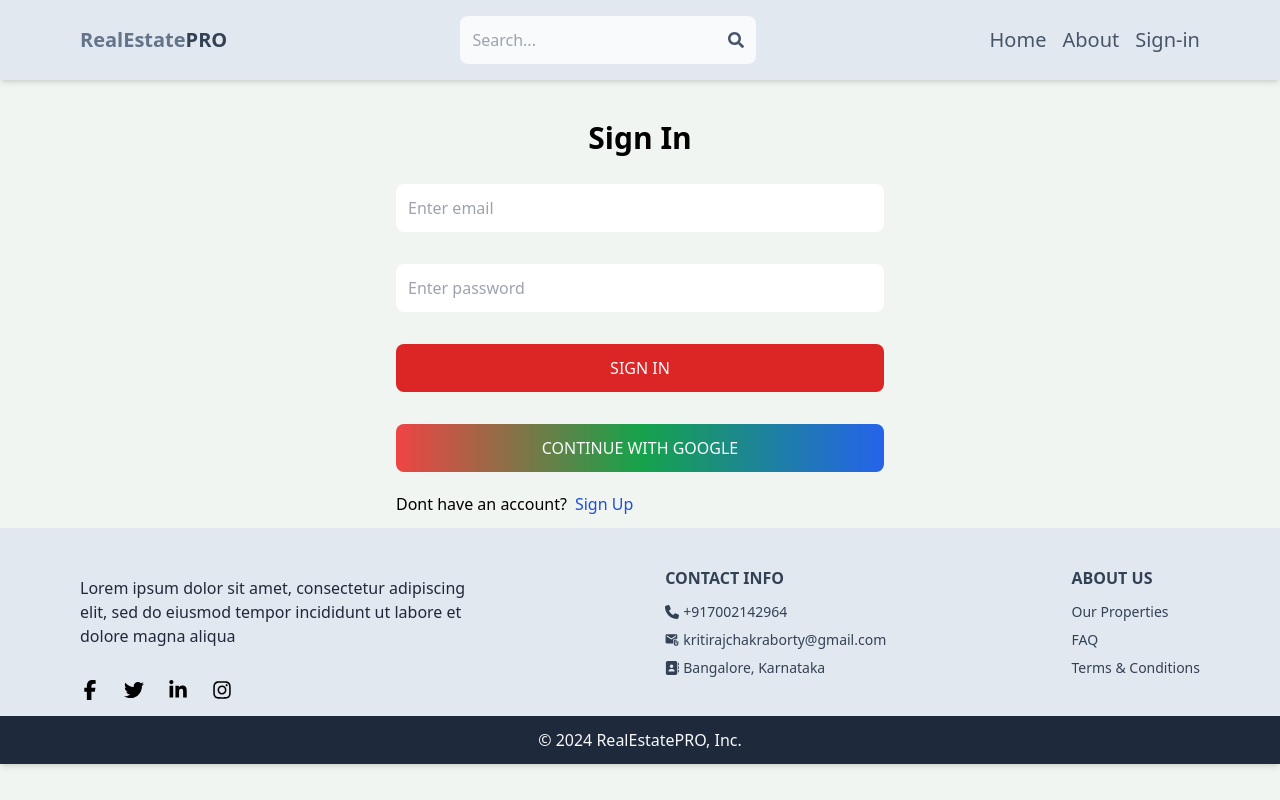
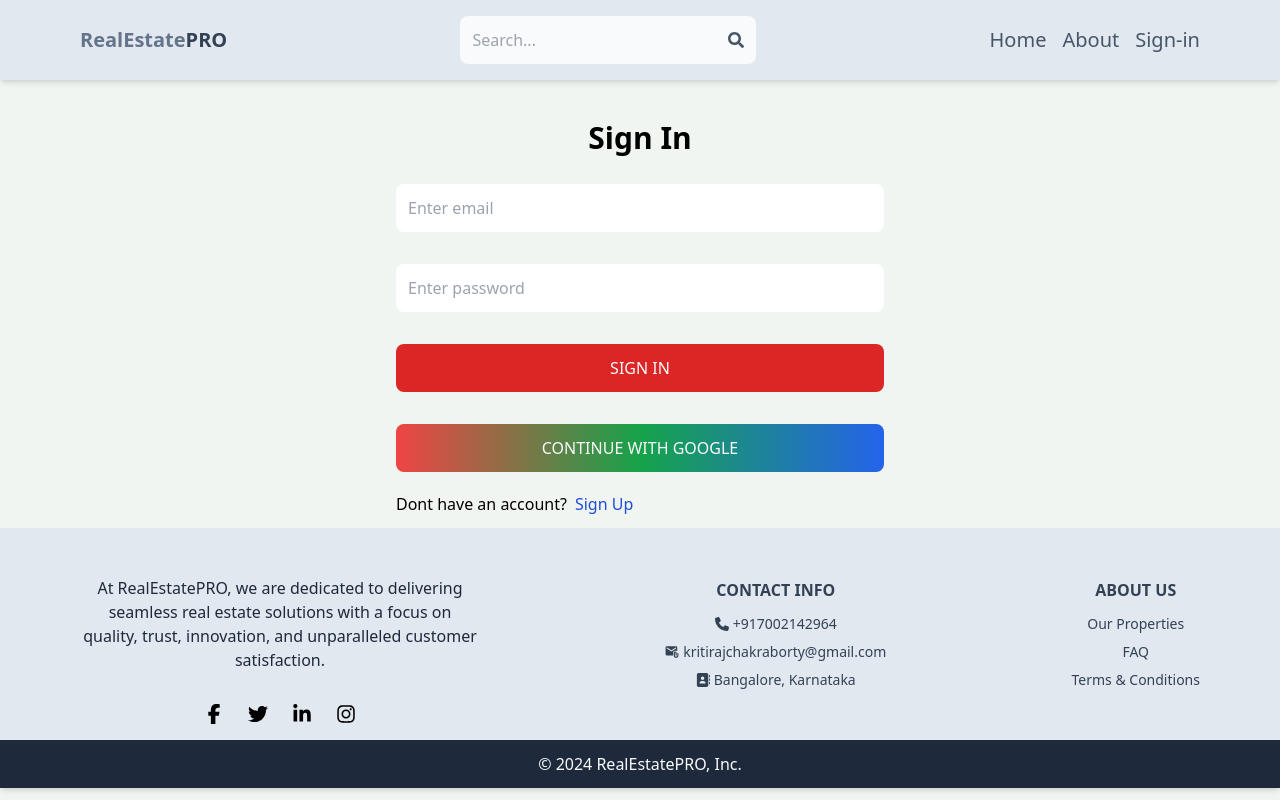
Before and after one commit to KritirajChakraborty/realestate-client, a React (Vite) app: page /signin in a window 1280 px wide. Built offline with nearby package versions, Linux system fonts and the light colour scheme; no server answers.

Commit message:
minor ui and logic fix

```diff
--- a/src/components/Banner.jsx
+++ b/src/components/Banner.jsx
@@ -5,14 +5,14 @@ export default function Banner() {
     <div className='bg-[url("/bannerImg.jpg")] bg-cover bg-center bg-no-repeat max-w-full md:p-28 p-4'>
       <div className="h-[500px]  mx-auto">
         <div className=" pt-32 flex flex-col gap-3 items-center">
-          <h2 className="font-primary text-3xl font-semibold text-center uppercase">
+          <h2 className="text-2xl sm:text-3xl font-bold text-center uppercase">
             enjoy a luxury experience
           </h2>
-          <p className="font-primary text-center text-Black font-semibold">
+          <p className="text-center text-slate-800 font-semibold">
             Find the best property according to your needs...
           </p>
           <Link to="/search">
-            <button className="bg-white text-Black border-none font-semibold px-6 py-2 capitalize rounded-lg hover:bg-black hover:text-white transition-all duration-300">
+            <button className="bg-slate-100 text-slate-700 border-none font-semibold px-6 py-2 capitalize rounded-lg hover:bg-slate-800 hover:text-slate-100 transition-all duration-300">
               See Collections
             </button>
           </Link>
--- a/src/components/Footer.jsx
+++ b/src/components/Footer.jsx
@@ -14,36 +14,37 @@ export default function Footer() {
   return (
     <>
       <footer className="bg-slate-200 shadow-md ">
-        <div className="mx-auto p-4 flex flex-col md:flex-row items-center justify-between gap-6 max-w-6xl">
-          <div className="md:w-[400px]">
+        <div className="mx-auto p-4 flex flex-col md:flex-row text-center items-center justify-between gap-6 max-w-6xl">
+          <div className="md:w-[400px] text-center">
             <p className="my-8 text-slate-800">
-              Lorem ipsum dolor sit amet, consectetur adipiscing elit, sed do
-              eiusmod tempor incididunt ut labore et dolore magna aliqua
+              At RealEstatePRO, we are dedicated to delivering seamless real
+              estate solutions with a focus on quality, trust, innovation, and
+              unparalleled customer satisfaction.
             </p>
-            <div className="flex items-center gap-6">
-              <FaFacebookF className="w-5 h-5 cursor-pointer hover:text-orange-600" />
-              <FaTwitter className="w-5 h-5 cursor-pointer hover:text-orange-600" />
-              <FaLinkedinIn className="w-5 h-5 cursor-pointer hover:text-orange-600" />
-              <FaInstagram className="w-5 h-5 cursor-pointer hover:text-orange-600" />
+            <div className="flex justify-center gap-6">
+              <FaFacebookF className="w-5 h-5 cursor-pointer hover:text-red-600" />
+              <FaTwitter className="w-5 h-5 cursor-pointer hover:text-red-600" />
+              <FaLinkedinIn className="w-5 h-5 cursor-pointer hover:text-red-600" />
+              <FaInstagram className="w-5 h-5 cursor-pointer hover:text-red-600" />
             </div>
           </div>
 
           <div className="text-slate-700">
             <h4 className="font-semibold mb-3 uppercase">Contact info</h4>
-            <div className="flex flex-col justify-between space-y-2">
+            <div className="flex flex-col justify-between items-center space-y-2">
               <button
                 onClick={handleCallClick}
-                className="text-sm flex gap-1 items-center hover:text-orange-600 border-none"
+                className="text-sm flex gap-1 items-center hover:text-red-600 border-none"
               >
                 <FaPhone /> +{phoneNumber}
               </button>
               <Link to={`mailto:kritirajchakraborty@gmail.com`}>
-                <button className="text-sm flex gap-1 items-center hover:text-orange-600 border-none">
+                <button className="text-sm flex gap-1 items-center hover:text-red-600 border-none">
                   <MdAttachEmail className="text-md" />
                   kritirajchakraborty@gmail.com
                 </button>
               </Link>
-              <button className="text-sm flex gap-1 items-center hover:text-orange-600 border-none">
+              <button className="text-sm flex gap-1 items-center hover:text-red-600 border-none">
                 <FaAddressBook /> Bangalore, Karnataka
               </button>
             </div>
@@ -52,16 +53,13 @@ export default function Footer() {
           <div className="text-slate-700">
             <h4 className="font-semibold mb-3">ABOUT US</h4>
             <div className="space-y-2">
-              <Link
-                to="/search"
-                className="text-sm block hover:text-orange-600"
-              >
+              <Link to="/search" className="text-sm block hover:text-red-600">
                 Our Properties
               </Link>
-              <Link to="/faq" className="text-sm block hover:text-orange-600">
+              <Link to="/faq" className="text-sm block hover:text-red-600">
                 FAQ
               </Link>
-              <Link to="/tnc" className="text-sm block hover:text-orange-600">
+              <Link to="/tnc" className="text-sm block hover:text-red-600">
                 Terms & Conditions
               </Link>
             </div>
--- /dev/null
+++ b/src/components/Newsletter.jsx
@@ -0,0 +1,68 @@
+import { useState } from 'react';
+
+export default function Newsletter() {
+  const [email, setEmail] = useState('');
+  const [success, setSuccess] = useState(false);
+  const handleSubmit = async event => {
+    event.preventDefault();
+    console.log(event.target.name);
+    try {
+      const res = await fetch('/api/newsletter/post', {
+        method: 'POST',
+        headers: {
+          'Content-type': 'application/json',
+        },
+        body: JSON.stringify({ email }),
+      });
+      const data = await res.json();
+      if (data.success === false) {
+        setSuccess(false);
+        return;
+      }
+      setSuccess(true);
+    } catch (error) {
+      setSuccess(false);
+      console.log(error);
+    }
+  };
+  const handleChange = e => {
+    setEmail(e.target.value);
+  };
+  return (
+    <div className="bg-gray-100 p-10 mx-auto max-w-6xl">
+      {!success && (
+        <>
+          <h2 className="text-2xl sm:text-3xl text-slate-800 font-bold text-center capitalize mb-8">
+            Or subscribe to our newsletter
+          </h2>
+          <form
+            onSubmit={handleSubmit}
+            className="flex gap-4 mx-auto text-center"
+          >
+            <input
+              type="email"
+              name="email"
+              id="email"
+              placeholder="Email address..."
+              onChange={handleChange}
+              value={email}
+              className="h-8 bg-transparent outline-none border-b-2 pl-2 border-black md:w-2/3 w-full mb-5 placeholder:text-black/50 mr-4"
+            />
+            <button
+              type="submit"
+              className="bg-slate-700 hover:bg-slate-800 text-white
+          rounded-lg border p-3 md:w-1/3"
+            >
+              Submit
+            </button>
+          </form>
+        </>
+      )}
+      {success && (
+        <h2 className="text-2xl sm:text-3xl text-center capitalize text-slate-800 font-bold">
+          Thank you for subscribing to our newsletter
+        </h2>
+      )}
+    </div>
+  );
+}
--- a/src/pages/Home.jsx
+++ b/src/pages/Home.jsx
@@ -3,6 +3,7 @@ import Banner from '../components/Banner';
 import WhyUs from '../components/WhyUs';
 import BestProperties from '../components/BestProperties';
 import Reviews from '../components/Reviews';
+import Newsletter from '../components/Newsletter';
 
 export default function Home() {
   return (
@@ -10,6 +11,7 @@ export default function Home() {
       <BestProperties />
       <Banner />
       <WhyUs />
+      <Newsletter />
       <Reviews />
     </div>
   );
--- a/src/pages/Listing.jsx
+++ b/src/pages/Listing.jsx
@@ -3,7 +3,7 @@ import { Link, useParams } from 'react-router-dom';
 import { useSelector } from 'react-redux';
 import { Swiper, SwiperSlide } from 'swiper/react';
 import SwiperCore from 'swiper';
-import { Navigation } from 'swiper/modules';
+import { Navigation, Autoplay } from 'swiper/modules';
 import 'swiper/css/bundle';
 import {
   FaBath,
@@ -67,7 +67,12 @@ export default function Listing() {
       )}
       {listing && !loading && !error && (
         <div>
-          <Swiper navigation>
+          <Swiper
+            autoplay={{ delay: 3000, disableOnInteraction: true }}
+            loop={true}
+            navigation={true}
+            modules={[Navigation, Autoplay]}
+          >
             {listing.imageURLs.map(url => (
               <SwiperSlide key={url}>
                 <div
@@ -165,7 +170,7 @@ export default function Listing() {
                 Contact landlord
               </button>
             )}
-            {currentUser && listing.userRef !== currentUser._id && contact && (
+            {currentUser && listing.userRef !== currentUser._id && !contact && (
               <Contact listing={listing} />
             )}
           </div>
```
